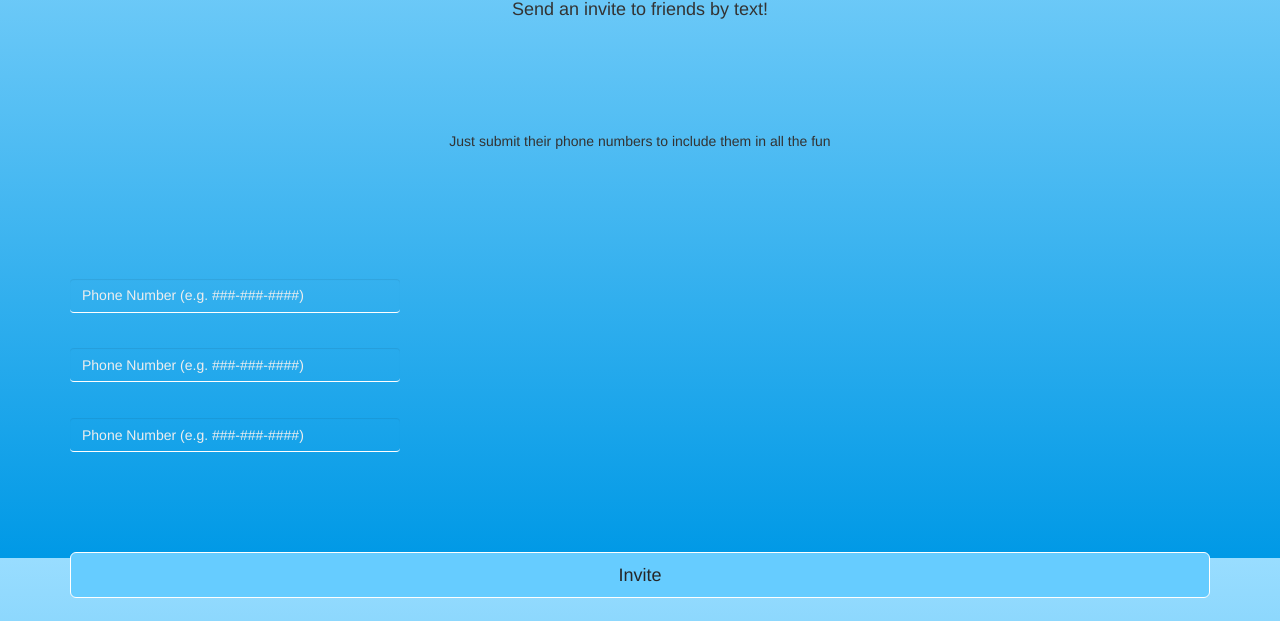
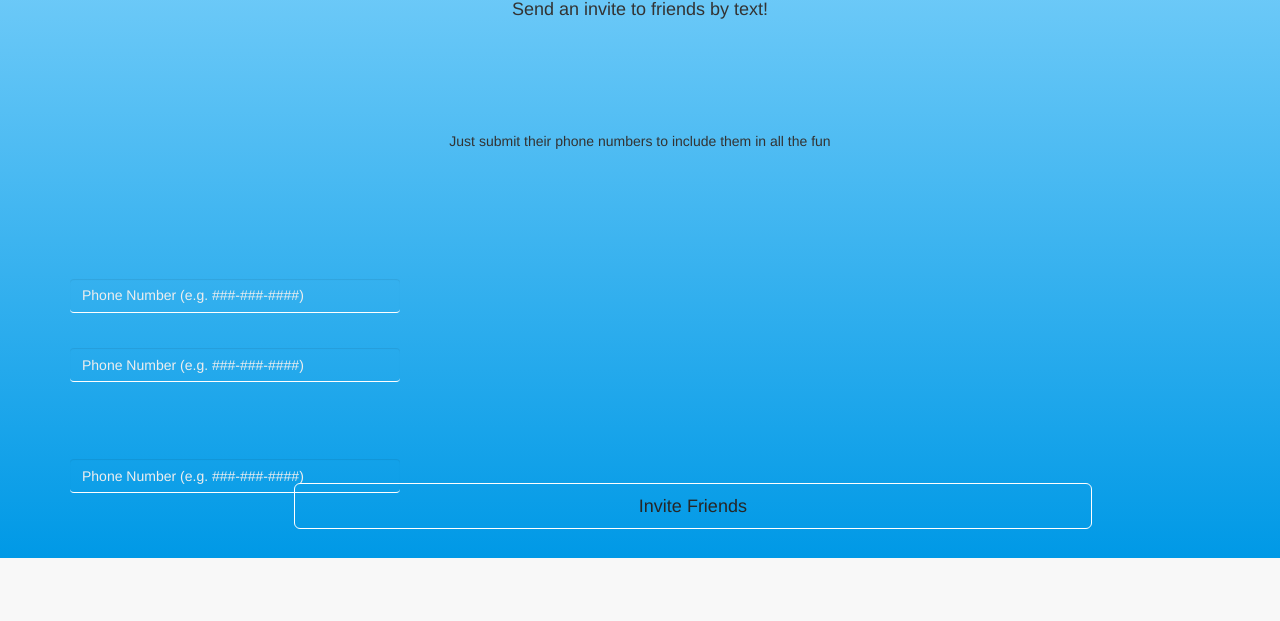
Before and after one commit to mprohorov/YuMu, a Python web app: template app/templates/invite.html in a window 1280 px wide. Shown: the part 242-863 px from the top of the page. After the commit the page ends 800 px from the top, so only its background shows below. Run offline with Jinja, Linux system fonts and the light colour scheme; the template is opened without the code that fills it, so the values that code supplies are empty; some libraries are stand-ins or nearby versions.

Commit message:
oops gotta go

```diff
--- a/app/static/css/yumu.css
+++ b/app/static/css/yumu.css
@@ -328,7 +328,7 @@ div.outings-list{
 	margin-top: 2%;
 	padding-left: 2%;
 	border: 1px solid black;
-	background-color: #f2f2f2(0.5, 0.5, 0.5, 0.5);
+	background-color: #f2f2f2;
 }
 
 p.outings-list{
--- a/app/templates/invite.html
+++ b/app/templates/invite.html
@@ -72,7 +72,7 @@
         	<br>
         	<label><input type="invite" id="inputNumber" class="form-control" placeholder="Phone Number (e.g. ###-###-####)" required></label>
 
-        <input type="submit" class="btn btn-info btn-lg btn-primary btn-block btn-color" value="Invite">
+		<a href="/home" id = "submit" class="btn btn-info btn-lg btn-primary btn-block" role="button">Invite Friends</a>
       </form>
 
     </div> <!-- /container -->
```
